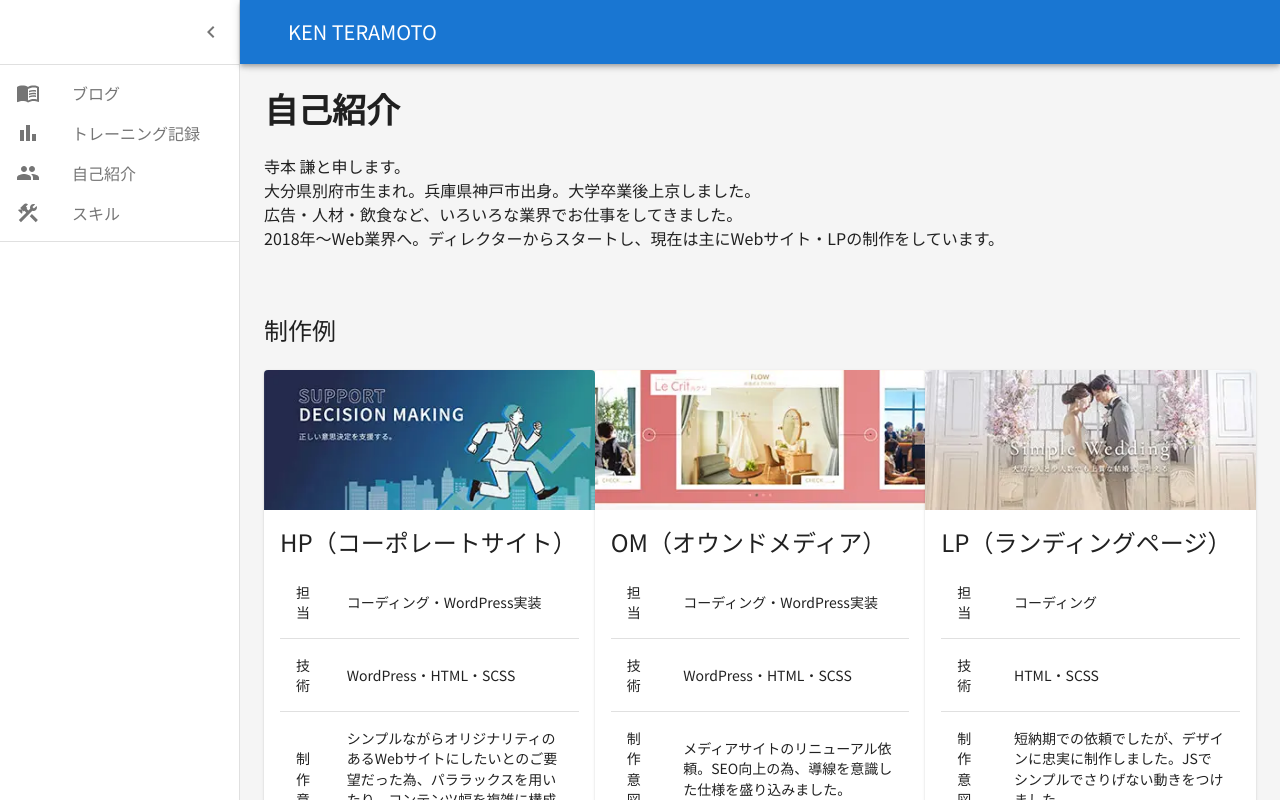
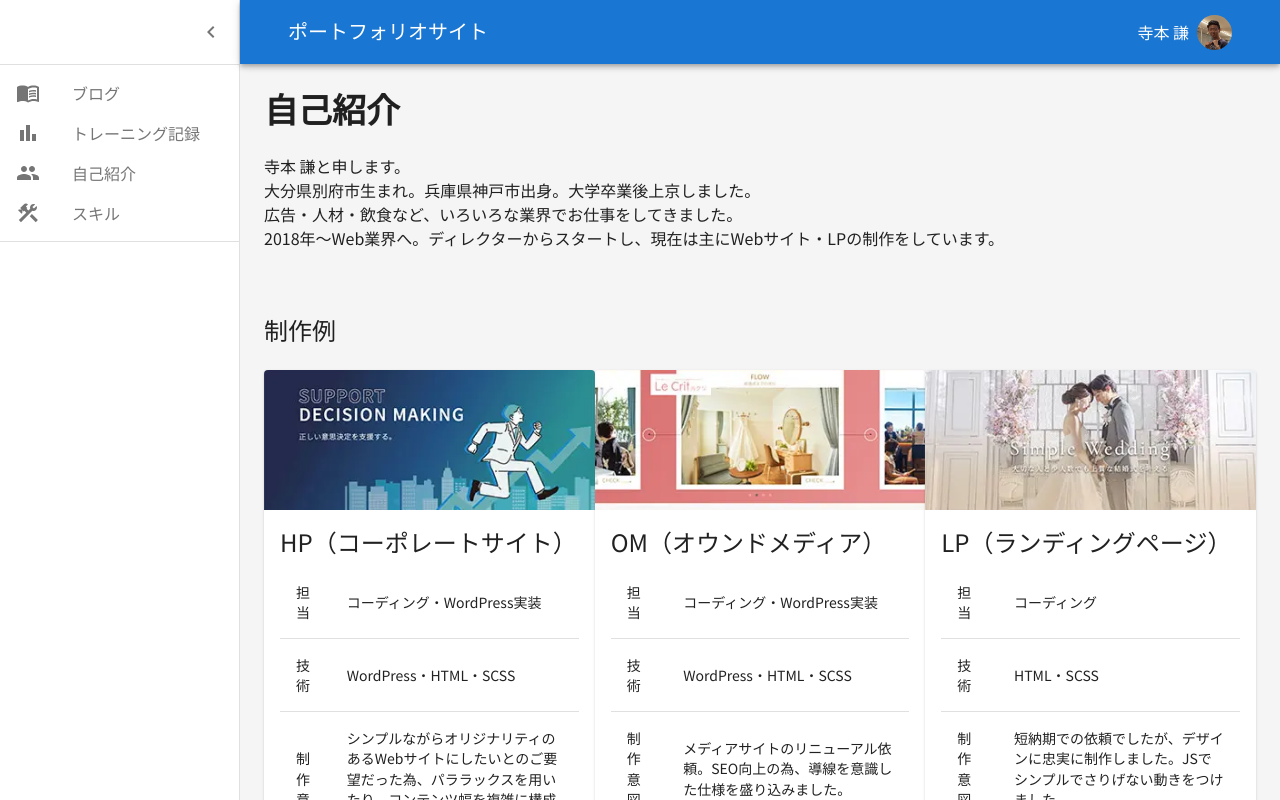
Before and after one commit to kobegoro0930/portfolio-site, a Next.js app: page /about in a window 1280 px wide. Built offline with nearby package versions, Linux system fonts and the light colour scheme.

Commit message:
ヘッダー修正

```diff
--- a/components/dashboard/Dashboard.tsx
+++ b/components/dashboard/Dashboard.tsx
@@ -13,6 +13,7 @@ import MenuIcon from '@mui/icons-material/Menu';
 import ChevronLeftIcon from '@mui/icons-material/ChevronLeft';
 import { mainListItems } from './listItems';
 import { Container } from '@mui/material';
+import Image from 'next/image';
 
 const drawerWidth: number = 240;
 
@@ -98,7 +99,7 @@ function DashboardContent({ pageProps }) {
             >
               <MenuIcon />
             </IconButton>
-            <Container>
+            <Container sx={{display: "flex", justifyContent: "space-between"}}>
               <Typography
                 component="h1"
                 variant="h6"
@@ -106,8 +107,21 @@ function DashboardContent({ pageProps }) {
                 noWrap
                 sx={{ flexGrow: 1 }}
               >
-                KEN TERAMOTO
+                ポートフォリオサイト
               </Typography>
+              <Box sx={{display: "flex", alignItems: "center"}}>
+                <Typography
+                  sx={{paddingRight: 1}}
+                >
+                  寺本 謙
+                </Typography>
+                <Image
+                  src="/image.jpg"
+                  width={35}
+                  height={35}
+                  style={{borderRadius: "50%"}}
+                />
+              </Box>
             </Container>
           </Toolbar>
         </AppBar>
```
Also changed, not shown: public/image.jpg (added).
